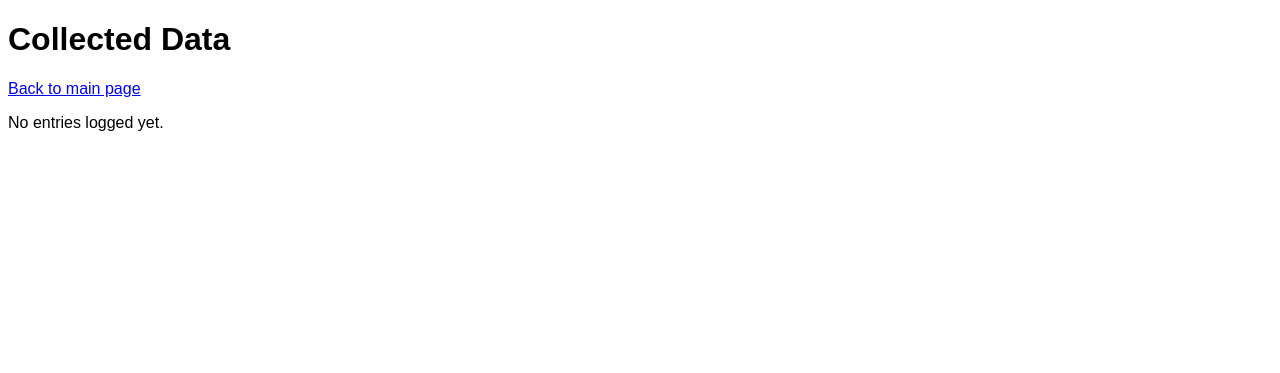
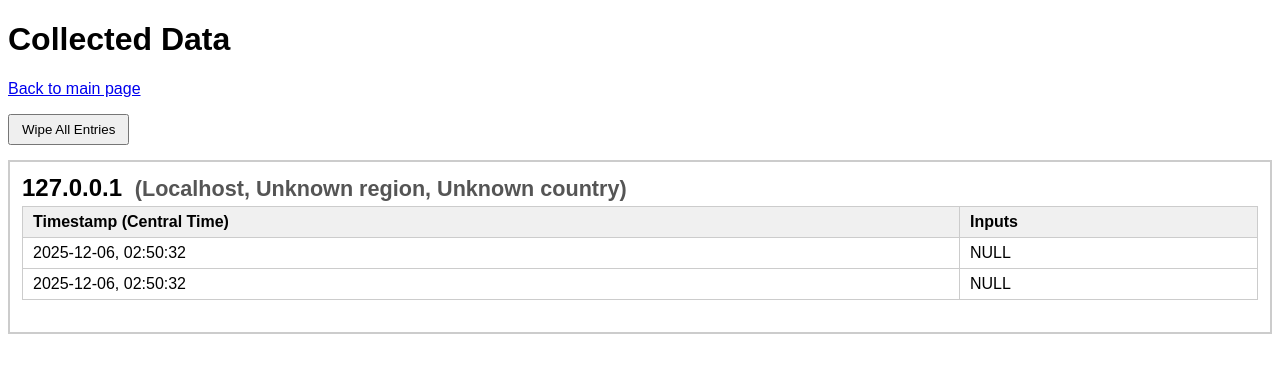
Before and after one commit to cbmckinstry/Clustering, a Flask app: page /data in a window 1280 px wide. Shown: the top 373 px of the page. Run offline with Flask 3, Linux system fonts and the light colour scheme; the visitor is signed in with stand-in values (Sample User, id 1).

Commit message:
Added wipe option for data

```diff
--- a/app.py
+++ b/app.py
@@ -5,7 +5,6 @@ from datetime import datetime
 from zoneinfo import ZoneInfo  # for Central Time
 import requests
 import json
-import requests
 
 app = Flask(__name__)
 
@@ -73,6 +72,18 @@ def index():
         location_print = ", ".join([s for s in [city_str, region_str, country_str] if s])
         print("Approx. location:", location_print)
 
+    # --- Optional: log pure viewers (GET) with null input ---
+    if request.method == "GET" and not is_bot:
+        DATA_LOG.append(
+            {
+                "ip": user_ip,
+                "geo": geo,  # may be None if lookup failed
+                "timestamp": datetime.now(ZoneInfo("America/Chicago")).strftime("%Y-%m-%d,  %H:%M:%S"),
+                "event": "view",
+                "input": None,  # viewer: no inputs
+            }
+        )
+
     if request.method == 'POST':
         try:
             # Get inputs from form
@@ -102,7 +113,8 @@ def index():
                 {
                     "ip": user_ip,
                     "geo": geo,  # may be None if lookup failed
-                    "timestamp": datetime.now(ZoneInfo("America/Chicago")).isoformat(),
+                    "timestamp": datetime.now(ZoneInfo("America/Chicago")).strftime("%Y-%m-%d,  %H:%M:%S"),
+                    "event": "submit",
                     "input": {
                         "int1": int1,
                         "int2": int2,
@@ -135,7 +147,7 @@ def index():
                 results=None
             )
 
-    # GET request
+    # GET request (or after logging viewer)
     return render_template('index.html', results=None, error_message=None)
 
 
@@ -172,5 +184,16 @@ def data_view():
     return render_template("data.html", grouped_entries=grouped_entries)
 
 
+@app.route("/wipe_data", methods=["POST"])
+def wipe_data():
+    if not session.get("data_admin"):
+        return redirect(url_for("data_login"))
+
+    # In this app, logging is in-memory only
+    DATA_LOG.clear()
+
+    return redirect(url_for("data_view"))
+
+
 if __name__ == '__main__':
     app.run()
--- a/templates/data.html
+++ b/templates/data.html
@@ -6,20 +6,26 @@
     <style>
         body { font-family: sans-serif; }
         table { border-collapse: collapse; width: 100%; margin-bottom: 20px; }
-        th, td { border: 1px solid #ccc; padding: 6px 10px; text-align: left; vertical-align: top; }
+        th, td { border: 1px solid #ccc; padding: 6px 10px; text-align: left; vertical-align: middle; }
         th { background: #f0f0f0; }
-        .input-box { white-space: pre-wrap; }
+
+        /* Keep each row on a single line */
+        .input-box {
+            white-space: nowrap;
+        }
+
         .ip-block {
             margin-bottom: 35px;
-            padding: 10px;
+            padding: 12px;
             border: 2px solid #ccc;
         }
-        .ip-heading {
-            margin: 0 0 8px 0;
-        }
-        .ip-meta {
-            font-size: 0.9em;
-            color: #555;
+
+        .ip-heading { margin: 0 0 4px 0; }
+        .ip-meta { font-size: 0.9em; color: #555; margin-left: 6px; }
+
+        .label {
+            font-weight: normal;
+            margin-right: 4px;
         }
     </style>
 </head>
@@ -28,19 +34,30 @@
 <h1>Collected Data</h1>
 <p><a href="{{ url_for('index') }}">Back to main page</a></p>
 
+<form action="{{ url_for('wipe_data') }}" method="POST"
+      onsubmit="return confirm('Are you sure you want to delete ALL entries? This cannot be undone.');">
+    <button type="submit" style="margin-bottom: 15px; padding: 6px 12px;">
+        Wipe All Entries
+    </button>
+</form>
+
 {% if grouped_entries %}
 {% for ip, group in grouped_entries.items() %}
 <div class="ip-block">
 
-    <!-- IP header with city/state/country -->
+    {# IP header with city/state/country (if available) #}
+    {% set g = group[0].geo if group[0].geo is defined else None %}
+
     <h2 class="ip-heading">
         {{ ip }}
-        {% if group[0].geo is defined and group[0].geo %}
+        {% if g %}
         <span class="ip-meta">
-                        – {{ group[0].geo.city or 'Unknown city' }},
-                          {{ group[0].geo.region or 'Unknown region' }},
-                          {{ group[0].geo.country or 'Unknown country' }}
-                    </span>
+                    ({{ g.city or 'Unknown city' }},
+                     {{ g.region or 'Unknown region' }},
+                     {{ g.country or 'Unknown country' }})
+                </span>
+        {% else %}
+        <span class="ip-meta">(Location unknown)</span>
         {% endif %}
     </h2>
 
@@ -54,10 +71,25 @@
         <tbody>
 
         {% for e in group %}
+        {% set inp = e.input if e.input is defined else None %}
         <tr>
             <td>{{ e.timestamp }}</td>
             <td class="input-box">
-                <strong>Single Sites:</strong> {{ e.input.int1 }}   <strong>Double Sites:</strong> {{ e.input.int2 }}   <strong>Triple Sites:</strong> {{ e.input.int3 }}   <strong>Cars:</strong> {{ e.input.int4 }}   <strong>Vans:</strong> {{ e.input.int5 }}   <strong>Bus Capacities:</strong> {{ e.input.int_list }}
+                {% if not inp %}
+                NULL
+                {% else %}
+                <span class="label">Single Sites:</span>{{ inp.int1 if inp.int1 is not none else "NULL" }}
+                &nbsp;&nbsp;
+                <span class="label">Double Sites:</span>{{ inp.int2 if inp.int2 is not none else "NULL" }}
+                &nbsp;&nbsp;
+                <span class="label">Triple Sites:</span>{{ inp.int3 if inp.int3 is not none else "NULL" }}
+                &nbsp;&nbsp;
+                <span class="label">Cars:</span>{{ inp.int4 if inp.int4 is not none else "NULL" }}
+                &nbsp;&nbsp;
+                <span class="label">Vans:</span>{{ inp.int5 if inp.int5 is not none else "NULL" }}
+                &nbsp;&nbsp;
+                <span class="label">Bus Capacities:</span>{{ inp.int_list if inp.int_list is not none else "NULL" }}
+                {% endif %}
             </td>
         </tr>
         {% endfor %}
```
